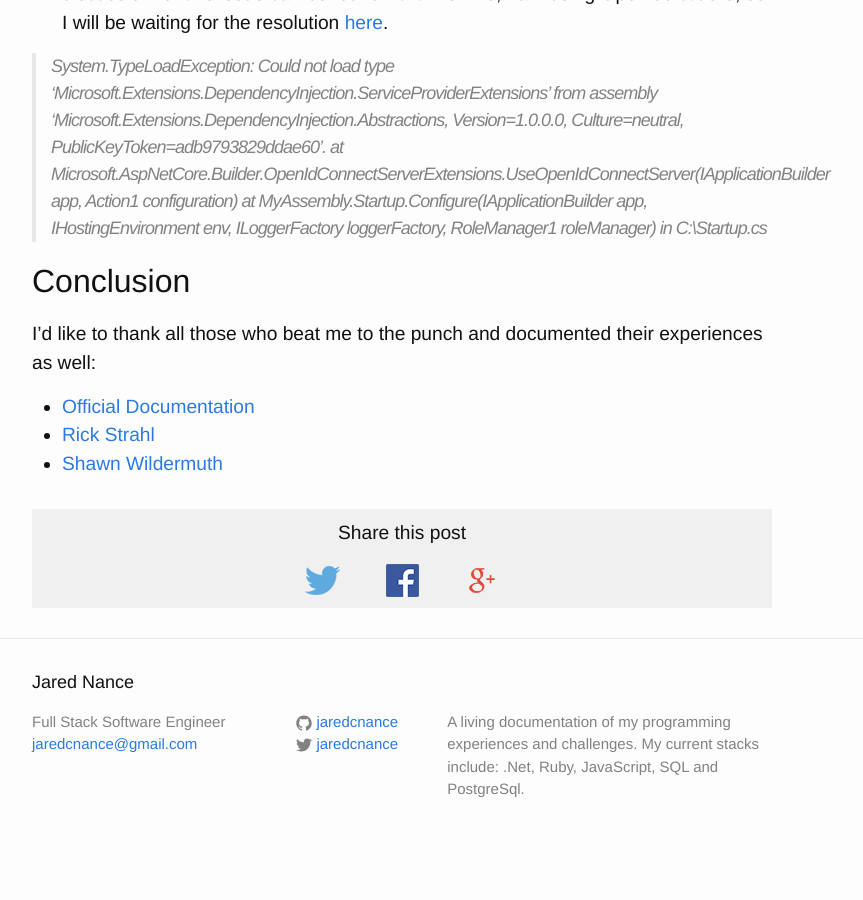
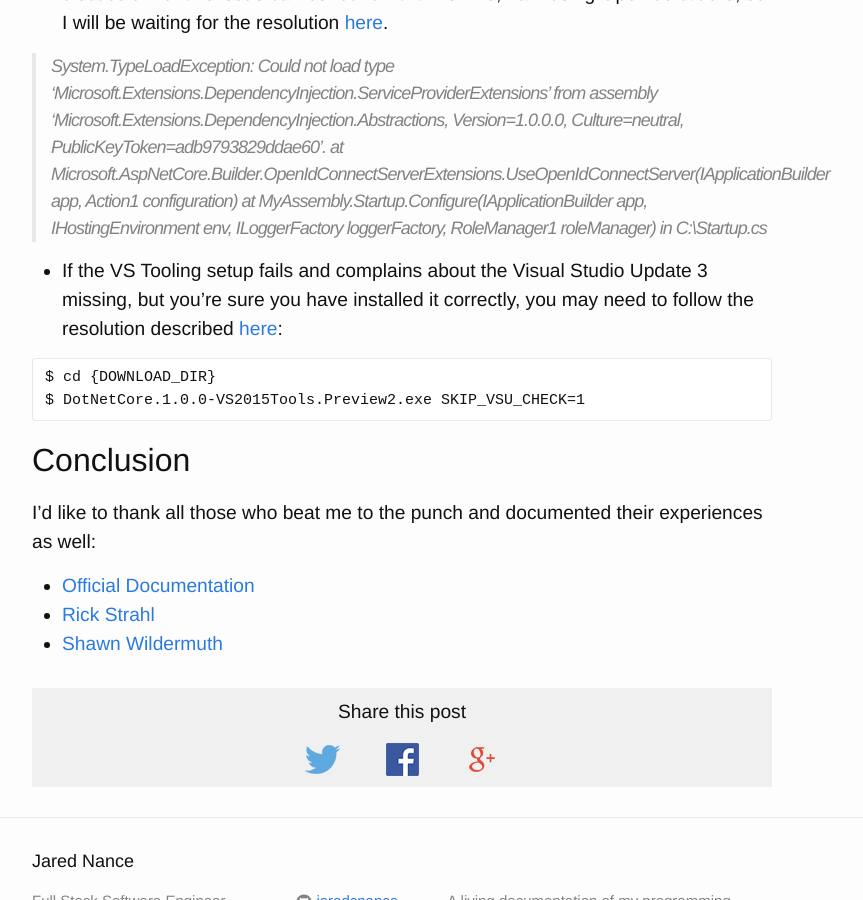
Before and after one commit to jaredcnance/jaredcnance.github.io, a Jekyll site: the page built from _posts/2016-06-27-dotnet-core-rc2-to-v1.markdown, in a window 1280 px wide and 900 px high, scrolled down 2410 px. Shown: the whole window, without its empty margins (238-1101 px from the left). Built offline with Jekyll 4.4.1, drawn with Linux system fonts in a browser that asks for light colours; comment, search, counter and statistics services are not loaded; before the commit the page ends 3271 px from its top, so only the background shows below that.

Commit message:
document addtional .net core setup issue

````diff
--- a/_posts/2016-06-27-dotnet-core-rc2-to-v1.markdown
+++ b/_posts/2016-06-27-dotnet-core-rc2-to-v1.markdown
@@ -81,6 +81,13 @@ higher version than referenced assembly 'Newtonsoft.Json' with identity 'Newtons
 
 > System.TypeLoadException: Could not load type 'Microsoft.Extensions.DependencyInjection.ServiceProviderExtensions' from assembly 'Microsoft.Extensions.DependencyInjection.Abstractions, Version=1.0.0.0, Culture=neutral, PublicKeyToken=adb9793829ddae60'. at Microsoft.AspNetCore.Builder.OpenIdConnectServerExtensions.UseOpenIdConnectServer(IApplicationBuilder app, Action1 configuration) at MyAssembly.Startup.Configure(IApplicationBuilder app, IHostingEnvironment env, ILoggerFactory loggerFactory, RoleManager1 roleManager) in C:\Startup.cs
 
+- If the VS Tooling setup fails and complains about the Visual Studio Update 3 missing, but you're sure you have installed it correctly, you may need to follow the resolution described [here](https://github.com/aspnet/Tooling/issues/687):
+
+```
+$ cd {DOWNLOAD_DIR}
+$ DotNetCore.1.0.0-VS2015Tools.Preview2.exe SKIP_VSU_CHECK=1
+```
+
 ## Conclusion
 
 I'd like to thank all those who beat me to the punch and documented their experiences as well:
````
